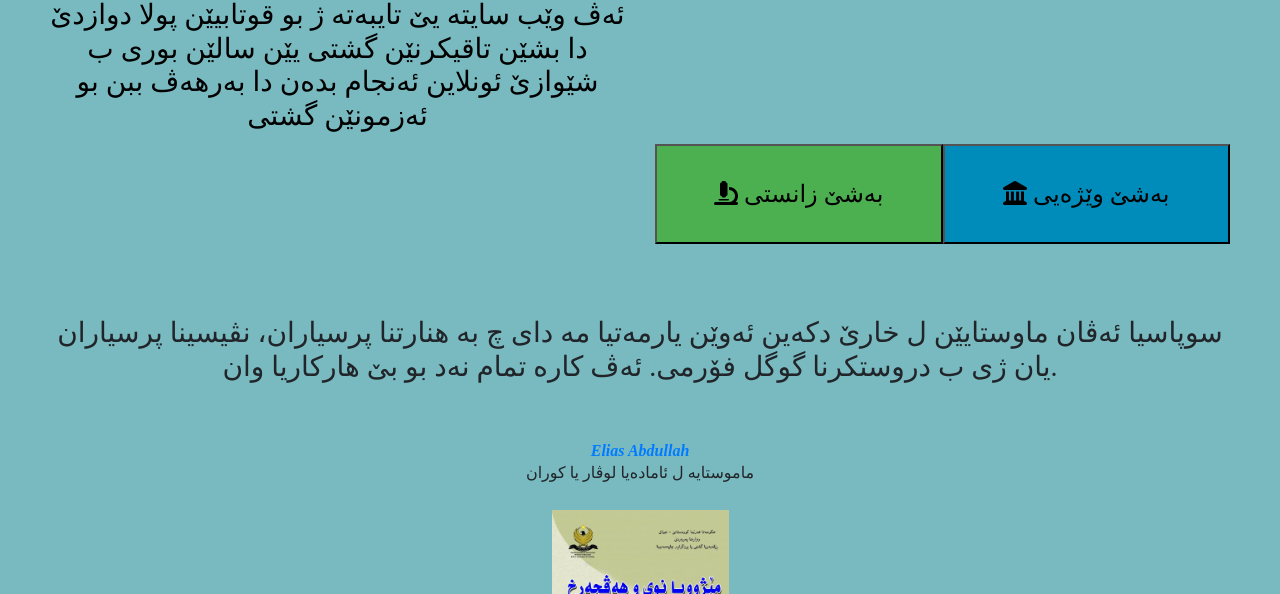
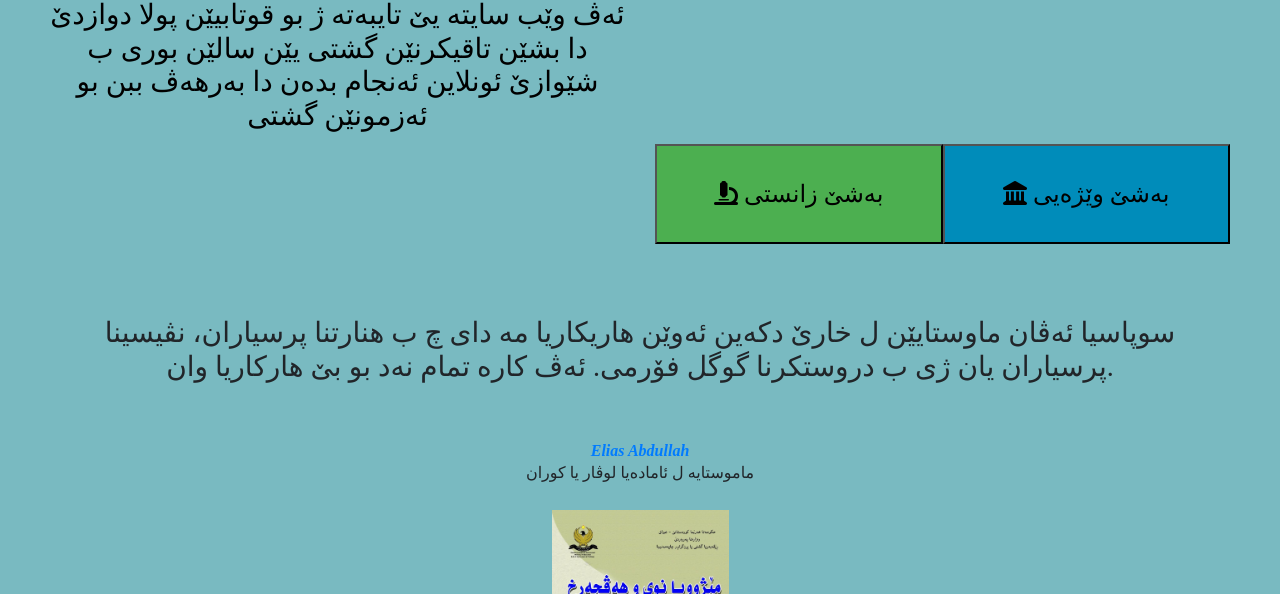
Before and after one commit to Fakherzibari/ezmon, a plain HTML site: page index.html in a window 1280 px wide. Shown: the part 206-800 px from the top of the page. Drawn offline with nearby package versions, Linux system fonts and the light colour scheme.

Commit message:
Update index.html

```diff
--- a/index.html
+++ b/index.html
@@ -51,7 +51,7 @@
   <br>
   <br>
   <section>
-    <h3>سوپاسیا ئەڤان ماوستایێن ل خارێ دکەین ئەوێن یارمەتیا مە دای چ بە هنارتنا پرسیاران، نڤیسینا پرسیاران یان ژی ب دروستکرنا گوگل فۆرمی. ئەڤ کارە تمام نەد بو بێ هارکاریا وان. </h3>
+    <h3>سوپاسیا ئەڤان ماوستایێن ل خارێ دکەین ئەوێن هاریکاریا مە دای چ ب هنارتنا پرسیاران، نڤیسینا پرسیاران یان ژی ب دروستکرنا گوگل فۆرمی. ئەڤ کارە تمام نەد بو بێ هارکاریا وان. </h3>
     <br>
     <br>
     <div id="help-carousel" class="carousel slide" data-ride="carousel" data-interval="4000">
```
